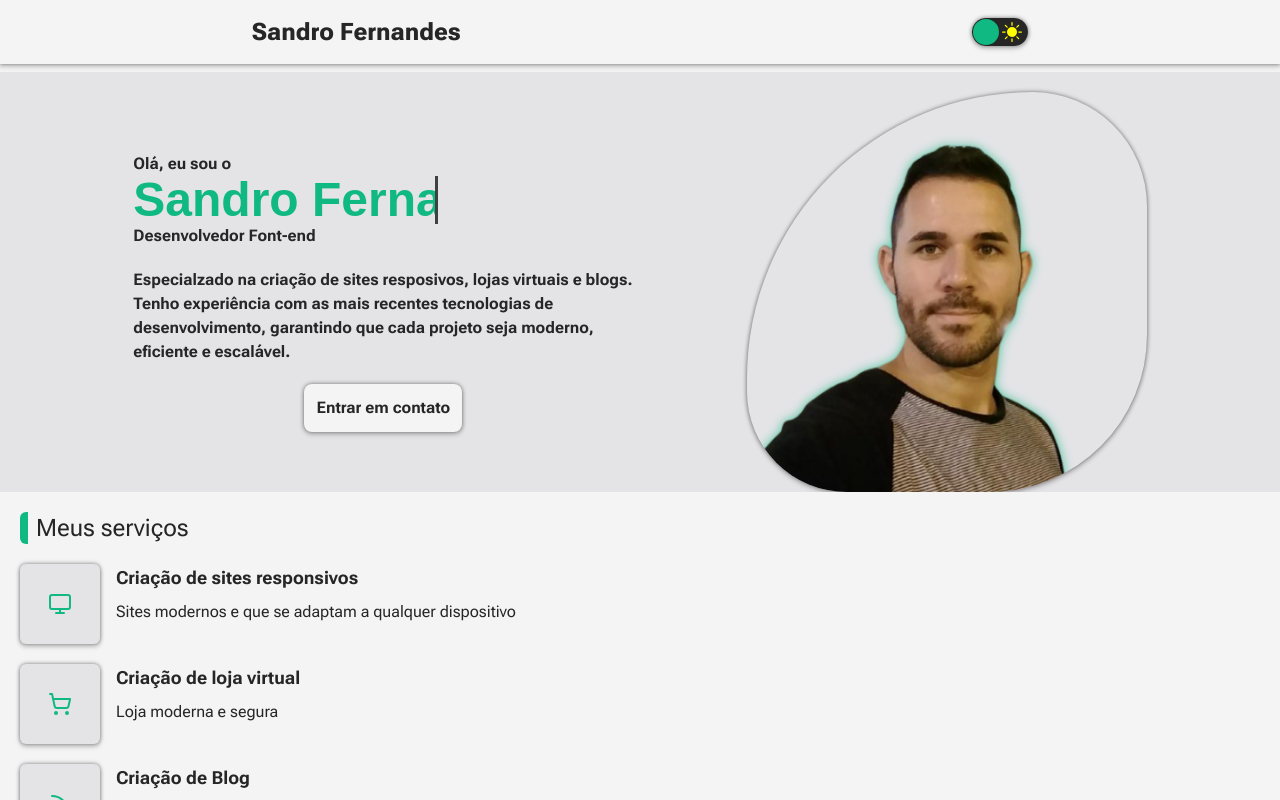
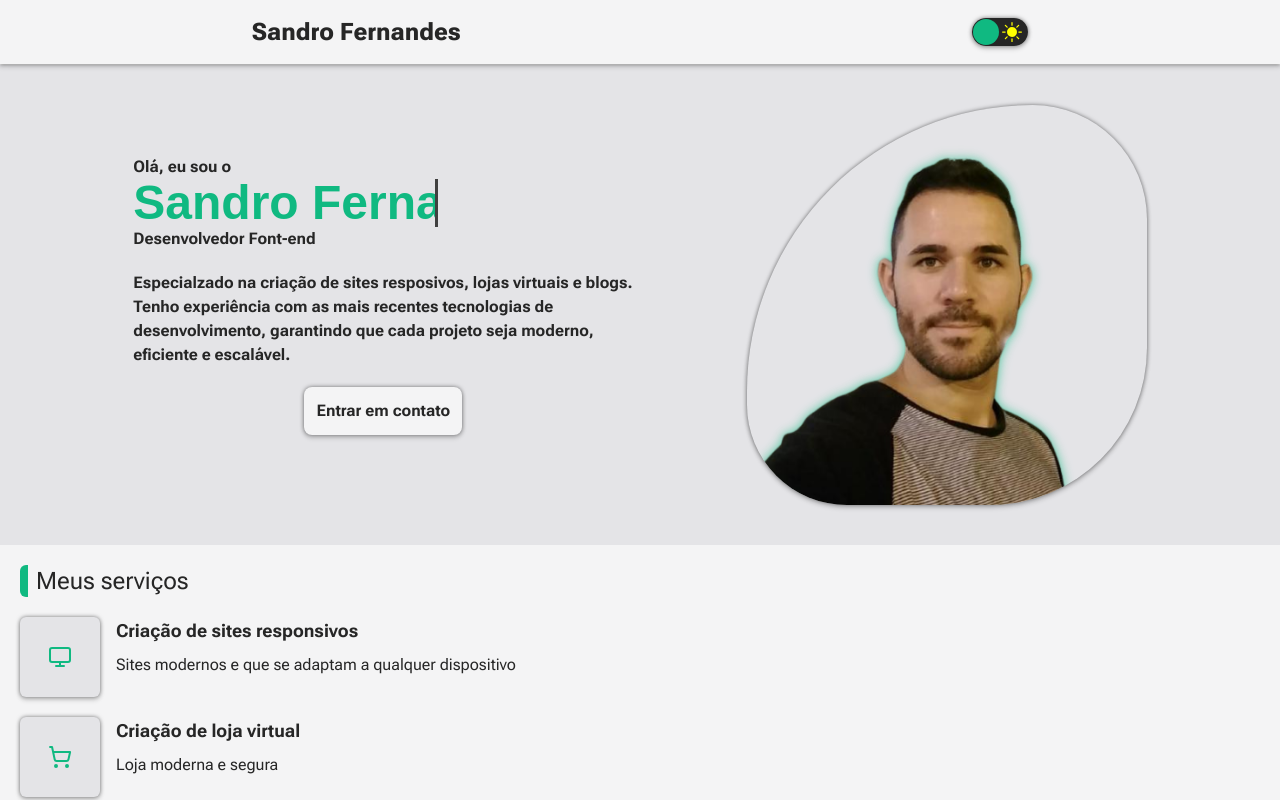
Before and after one commit to SandroFernandesRosal/my-portfolio-next, a Next.js app: page / in a window 1280 px wide. Shown: the top 800 px of the page. Built offline with nearby package versions, Linux system fonts and the light colour scheme; a web font is replaced by a local one.

Commit message:
refatorando

```diff
--- a/src/app/page.tsx
+++ b/src/app/page.tsx
@@ -5,7 +5,7 @@ import Skills from '@/components/skills'
 
 export default function Home() {
   return (
-    <main className="flex flex-col min-h-screen pt-[72px] overflow-x-hidden ">
+    <main className="flex flex-col min-h-screen pt-[65px] overflow-x-hidden ">
       <HighLight />
       <Services />
       <Skills />
--- a/src/components/highlight.tsx
+++ b/src/components/highlight.tsx
@@ -4,7 +4,7 @@ import fotoPerfil from '../../public/perfil-1.png'
 
 export default function HighLight() {
   return (
-    <div className="flex flex-wrap  items-center pt-5  justify-evenly  px-5 bg-bglightsecundary dark:bg-bgdarksecundary dark:shadow-shadowsection">
+    <div className="flex flex-wrap  items-center pt-5  justify-evenly  px-5 bg-bglightsecundary dark:bg-bgdarksecundary dark:shadow-shadowsection md:pb-10">
       <div className="flex flex-col font-bold  ">
         <h1 className="">Olá, eu sou o </h1>
         <p className="font-MsMadi nome  text-primary text-5xl max-w-[305px] ">
@@ -33,7 +33,7 @@ export default function HighLight() {
         </Link>
       </div>
 
-      <div className=" z-0 md:z-10 relative -bottom-10 md:static  md:dark:shadow-shadowdark md:shadow-shadowlight flex items-end md:h-[270px] md:w-[270px] lg:h-[400px] lg:w-[400px]  justify-center md:rounded-perfil md:border-2px border-green md:dark:bg-bgdarksecundary overflow-hidden ">
+      <div className=" z-0 md:z-10 relative -bottom-10 md:static  md:dark:shadow-shadowdark md:shadow-shadowlight flex items-end md:h-[270px] md:w-[270px] lg:h-[400px] lg:w-[400px]  justify-center md:rounded-perfil md:border-2px border-green md:dark:bg-bgdarksecundary overflow-hidden md:mt-5">
         <Image
           src={fotoPerfil}
           height={400}
--- a/src/components/menu.tsx
+++ b/src/components/menu.tsx
@@ -3,6 +3,7 @@ import { useState } from 'react'
 import { AlignRight, X } from 'lucide-react'
 
 import ChangeTheme from './change-theme'
+import Opacity from './opacity'
 
 export default function Menu() {
   const [menu, setMenu] = useState(false)
@@ -25,6 +26,8 @@ export default function Menu() {
           className="md:hidden cursor-pointer hover:text-primary"
         />
       )}
+
+      <Opacity menu={menu} />
 
       <div
         className={`fixed top-[70px]  right-0 z-30 flex min-h-screen w-[70%] shadow-shadowlight dark:shadow-shadowdark transform rounded-l-xl flex-col items-center pt-5 gap-10 bg-bglightsecundary dark:bg-bgdarksecundary font-bold backdrop-blur-md transition-transform duration-300 md:hidden ${
--- /dev/null
+++ b/src/components/opacity.tsx
@@ -0,0 +1,13 @@
+type OpacityProps = {
+  menu: boolean
+}
+
+const Opacity: React.FC<OpacityProps> = ({ menu }) => {
+  return (
+    <div
+      className={`${menu ? 'flex' : 'hidden'} md:hidden left-0 top-20 absolute w-[100vw] h-[100vh] backdrop-blur-md`}
+    ></div>
+  )
+}
+
+export default Opacity
```
